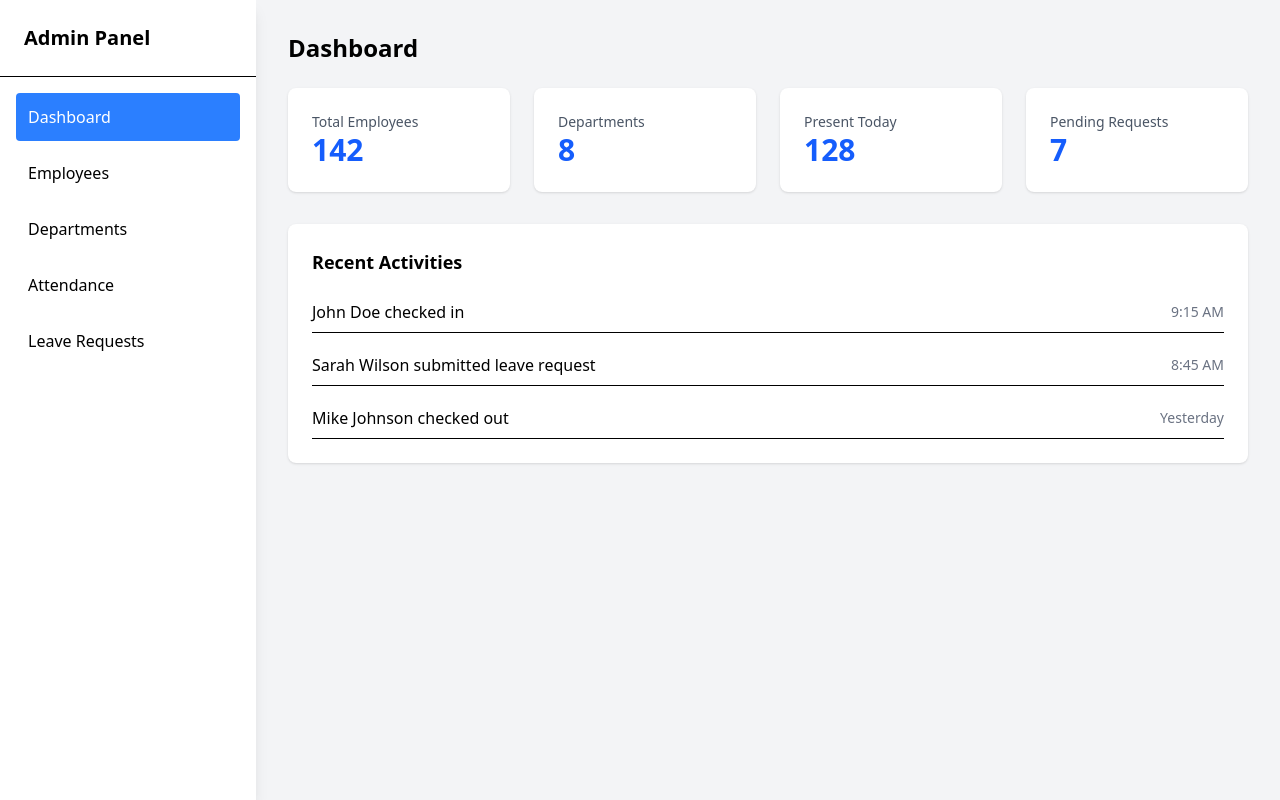
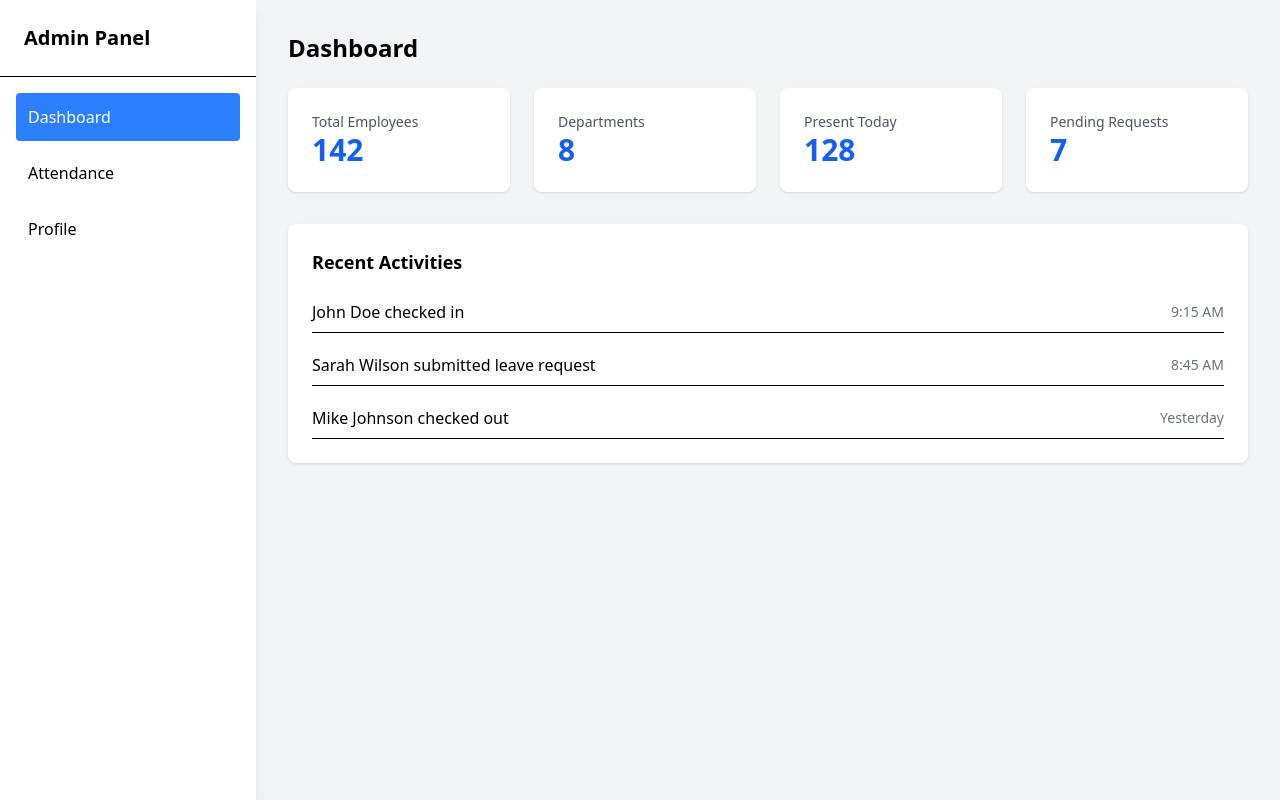
Before and after one commit to ShulavShakya/hrms-enrichment, a React (Vite) app in the folder frontend/: page /admin-dashboard in a window 1280 px wide. Built offline with nearby package versions, Linux system fonts and the light colour scheme.

Commit message:
Kind of completed the sidebar

```diff
--- a/frontend/src/components/Admin/SideBar.jsx
+++ b/frontend/src/components/Admin/SideBar.jsx
@@ -1,12 +1,23 @@
 import React from "react";
+import Cookies from "js-cookie";
 
 const SideBar = ({ activeTab, setActiveTab }) => {
-  const sidebarItems = [
+  const user = JSON.parse(Cookies.get("user") || "{}");
+  const role = user.role;
+
+  const sidebarItems =
+    role === "admin"
+      ? [
           { id: "dashboard", name: "Dashboard" },
           { id: "employees", name: "Employees" },
           { id: "departments", name: "Departments" },
           { id: "attendance", name: "Attendance" },
           { id: "leave-requests", name: "Leave Requests" },
+        ]
+      : [
+          { id: "dashboard", name: "Dashboard" },
+          { id: "attendance", name: "Attendance" },
+          { id: "profile", name: "Profile" },
         ];
 
   return (
```
Lines whose indentation alone changed are shown as unchanged.
